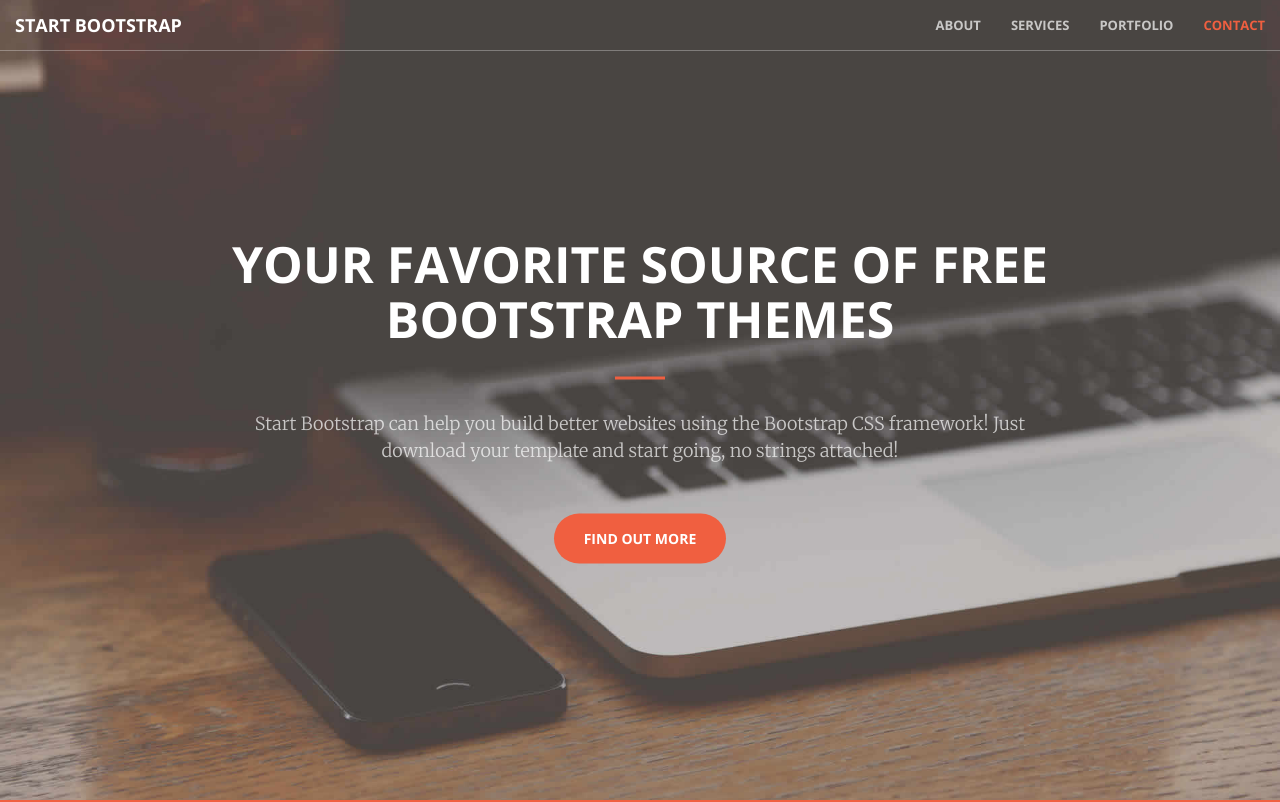
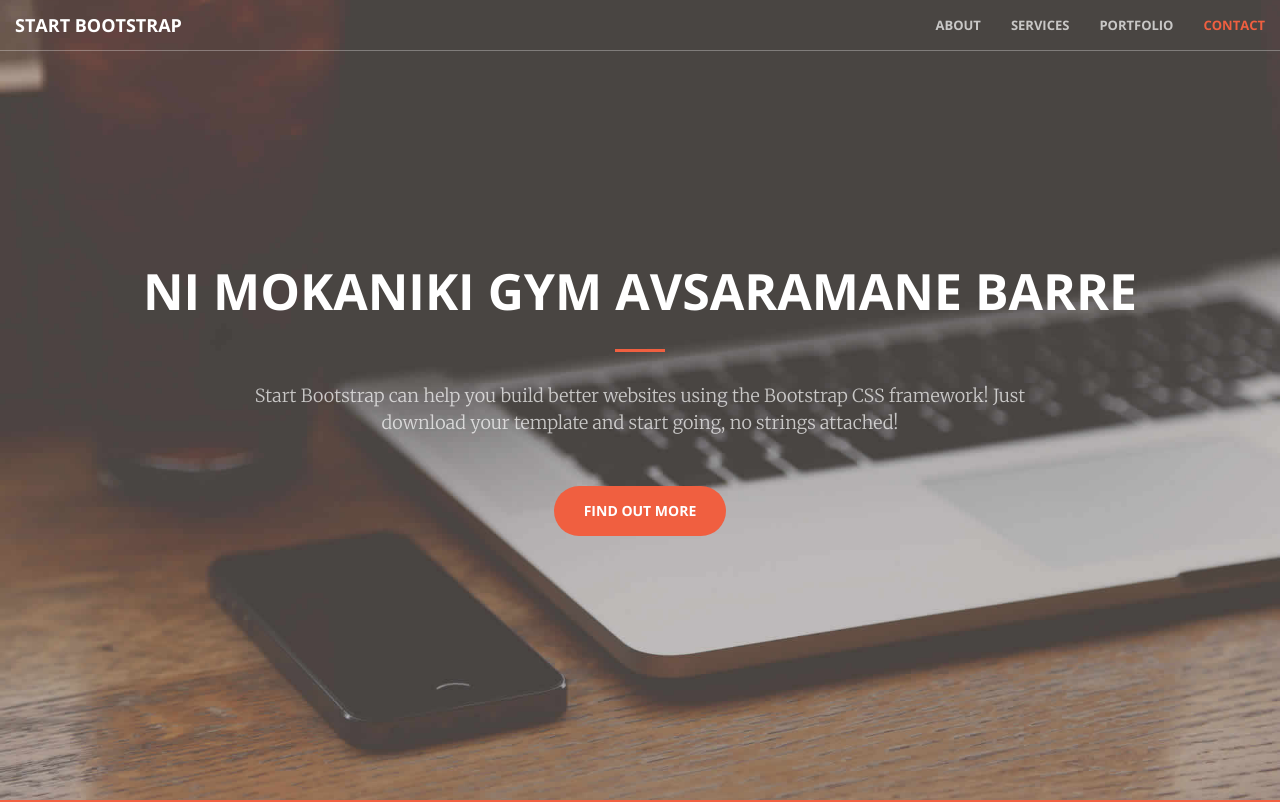
Before and after one commit to boyaraju/RAJ, a website: page index.html in a window 1280 px wide. Shown: the top 802 px of the page. Drawn offline with nearby package versions, Linux system fonts and the light colour scheme.

Commit message:
THIS IS NEW2 COMMIT

```diff
--- a/index.html
+++ b/index.html
@@ -71,7 +71,7 @@
     <header>
         <div class="header-content">
             <div class="header-content-inner">
-                <h1 id="homeHeading">Your Favorite Source of Free Bootstrap Themes</h1>
+                <h1 id="homeHeading">Ni Mokaniki GYM avsaramane Barre</h1>
                 <hr>
                 <p>Start Bootstrap can help you build better websites using the Bootstrap CSS framework! Just download your template and start going, no strings attached!</p>
                 <a href="#about" class="btn btn-primary btn-xl page-scroll">Find Out More</a>
```
